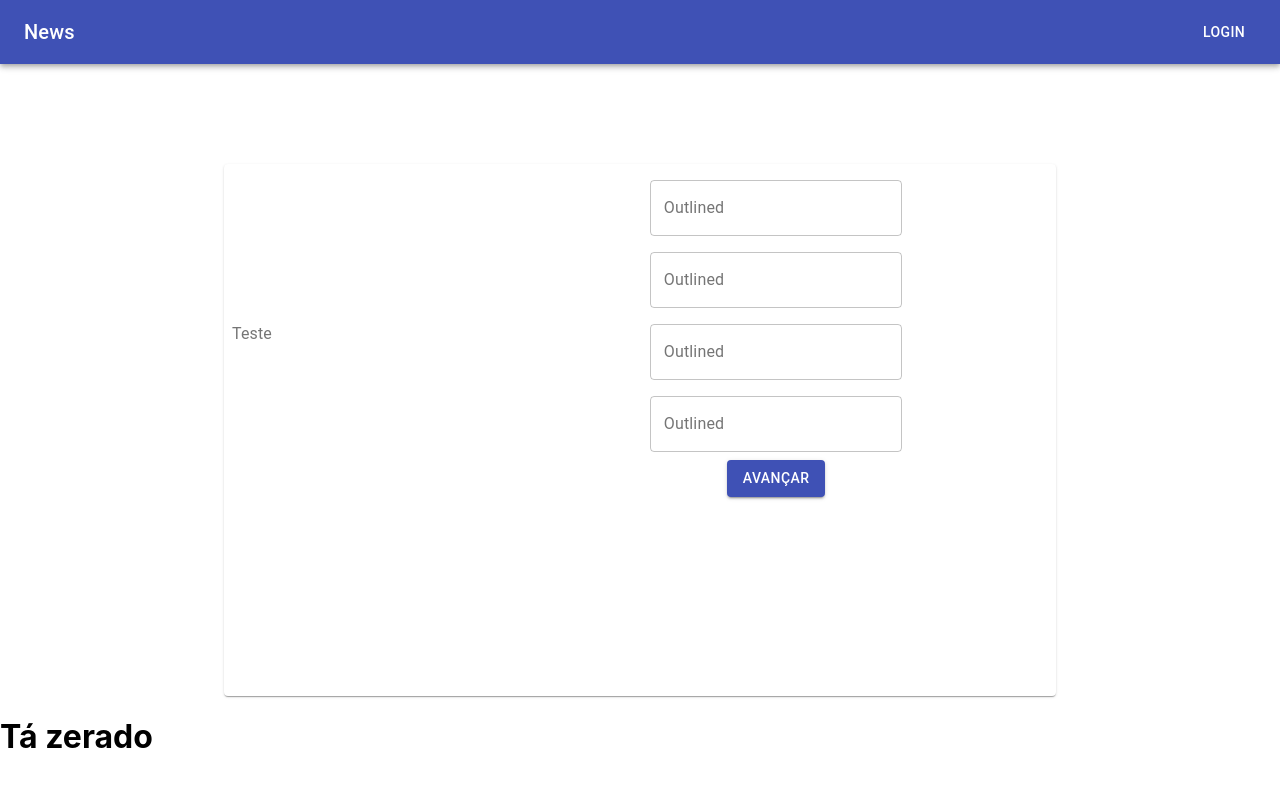
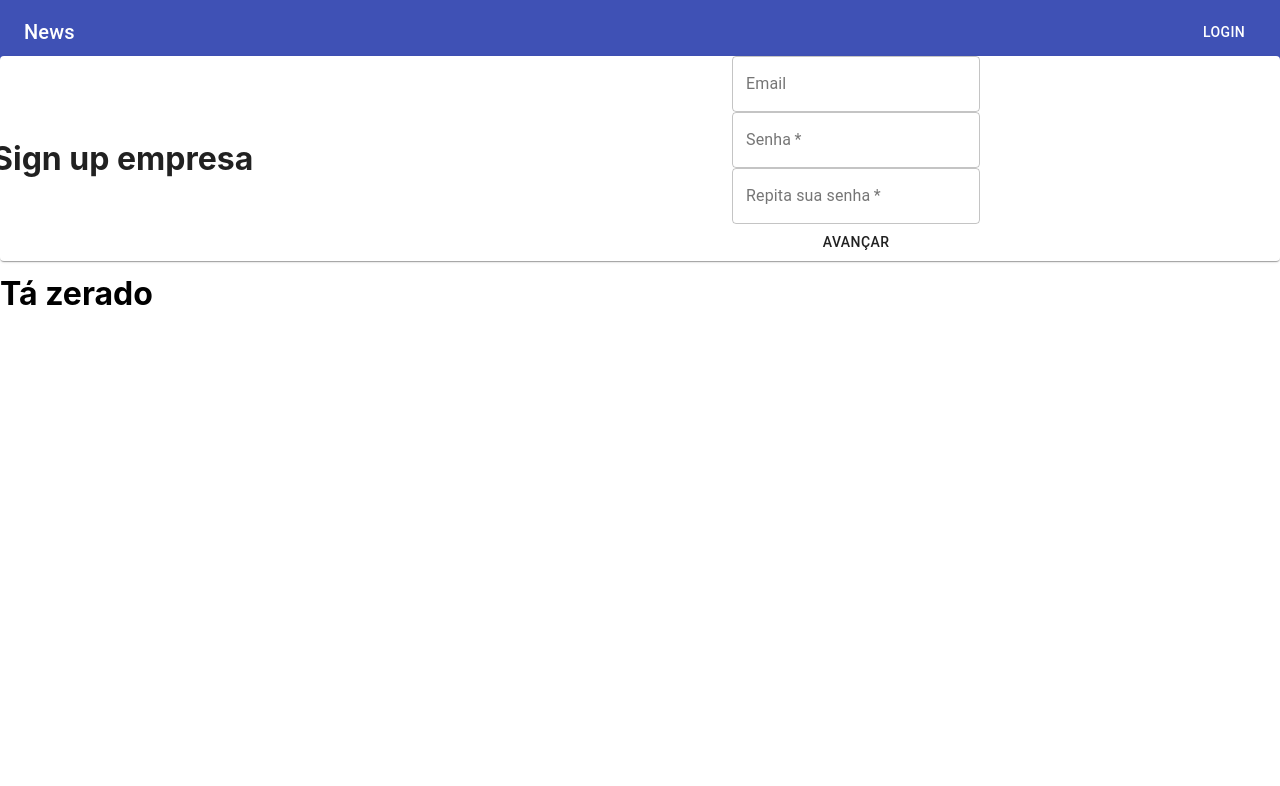
Before and after one commit to fabriciodossantos908/miauDote, a React (Create React App) app in the folder frontend-web/miaudote/: page /formCompany in a window 1280 px wide. Shown: the top 786 px of the page. Built offline with nearby package versions, Linux system fonts and the light colour scheme.

Commit message:
prep to use Formik

```diff
--- a/frontend-web/miaudote/src/components/signUp/company/Formcompany.js
+++ b/frontend-web/miaudote/src/components/signUp/company/checkoutCompanyStep.js
@@ -5,10 +5,11 @@ import CompanyAddress from './companyAddress'
 import Home from '../../../pages/home'
 // import * as yup from 'yup';
 import RemoveMask from '../../../validations/RemoveMask';
+import { makeStyles } from '@material-ui/core';
 
 const rmvMask = new RemoveMask()
 
-export class FormCompany extends Component {
+export class CheckoutCompanyStep extends Component {
   constructor(props) {
     super(props)
     this.state = {
@@ -148,7 +149,25 @@ export class FormCompany extends Component {
     }
   }
 
+
   render() {
+    const useStyles = makeStyles((theme) => ({
+      root: {
+        flexGrow: 1,
+        '& .MuiTextField-root': {
+          margin: theme.spacing(1),
+          width: '25ch',
+        }
+      },
+      paper: {
+        padding: theme.spacing(2),
+        margin: 'auto',
+        marginTop: 100,
+        maxWidth: 800,
+        minHeight: 500
+      },
+    }))
+
     const { step } = this.state
     switch (step) {
       case 1:
@@ -158,7 +177,7 @@ export class FormCompany extends Component {
             prevStep={this.prevStep}
             handleChange={this.handleChange}
             state={this.state}
-            valInsert={this.valInsert}
+            useStyles={useStyles}
           />
         );
       case 2:
@@ -187,4 +206,4 @@ export class FormCompany extends Component {
   }
 }
 
-export default FormCompany
+export default CheckoutCompanyStep
--- a/frontend-web/miaudote/src/components/signUp/company/companyAddress.js
+++ b/frontend-web/miaudote/src/components/signUp/company/companyAddress.js
@@ -1,37 +1,44 @@
 import React, { Component } from 'react'
-import Axios from 'axios'
-import Company from '../../../api/company'
-import RemoveMask from '../../../validations/RemoveMask';
-import { makeStyles, TextField, Paper, Grid, InputLabel, Box, Button } from '@material-ui/core';
-
-
-const apiCompany = new Company()
-const rmvMask = new RemoveMask()
+import { TextField, Paper, Grid, InputLabel, Box, Button } from '@material-ui/core';
 
 
 export class companyAddress extends Component {
     render() {
-        const useStyles = makeStyles((theme) => ({
-            root: {
-              flexGrow: 1,
-              '& .MuiTextField-root': {
-                margin: theme.spacing(1),
-                width: '25ch',
-              }
-            },
-            paper: {
-              padding: theme.spacing(2),
-              margin: 'auto',
-              marginTop: 100,
-              maxWidth: 800,
-              minHeight: 500
-            },
-          }));
-
-          const classes = useStyles()
+          const classes = this.props.useStyles
 
         return (
             <div>
+                 <div className={classes.root}>
+            <Paper className={classes.paper}>
+              <Grid container spacing={2}>
+                <Grid
+                xs={4}
+                  container
+                  direction="column"
+                  justify="center"
+                  alignItems="flex-start"
+                >            <Box item xs={3} sm container color="" >
+                    <InputLabel>Teste</InputLabel>
+                  </Box>
+                </Grid>
+                <Grid
+                  xs
+                  container
+                  direction="column"
+                  justify="flex-end"
+                  alignItems="center"
+                >
+
+                    <TextField label="Cep" variant="outlined"  />
+                    <TextField label="Outlined" variant="outlined" />
+                    <TextField label="Outlined" variant="outlined" />
+                    <TextField label="Outlined" variant="outlined" />
+
+                    <Button variant="contained" color="primary">Avançar</Button>
+                </Grid>
+              </Grid>
+            </Paper>
+          </div>
 
             </div>
         )
--- a/frontend-web/miaudote/src/components/signUp/company/companyBaseInfo.js
+++ b/frontend-web/miaudote/src/components/signUp/company/companyBaseInfo.js
@@ -1,6 +1,8 @@
-import React from 'react';
+import React, { Component } from 'react'
 import { makeStyles, TextField, Paper, Grid, InputLabel, Box, Button } from '@material-ui/core';
 
+export class companyBaseInfo extends Component {
+  render() {
     const useStyles = makeStyles((theme) => ({
       root: {
         flexGrow: 1,
@@ -16,16 +18,13 @@ const useStyles = makeStyles((theme) => ({
         maxWidth: 800,
         minHeight: 500
       },
-}));
-
-
-export default function ComplexGrid() {
-  const classes = useStyles();
+    }))
 
     return (
-    <div className={classes.root}>
-      <Paper className={classes.paper}>
+      <div className={useStyles.root}>
+        <Paper className={useStyles.paper}>
           <Grid container spacing={2}>
+
             <Grid
               xs={4}
               container
@@ -33,7 +32,7 @@ export default function ComplexGrid() {
               justify="center"
               alignItems="flex-start"
             >            <Box item xs={3} sm container color="" >
-              <InputLabel>Teste</InputLabel>
+            <h1>Sign up empresa</h1>
               </Box>
             </Grid>
             <Grid
@@ -43,16 +42,19 @@ export default function ComplexGrid() {
               justify="flex-end"
               alignItems="center"
             >
+              <TextField requied label="Email" variant="outlined" />
+              <TextField required label="Senha" variant="outlined" />
+              <TextField required label="Repita sua senha" variant="outlined" />
 
-              <TextField label="Outlined" variant="outlined" />
-              <TextField label="Outlined" variant="outlined" />
-              <TextField label="Outlined" variant="outlined" />
-              <TextField label="Outlined" variant="outlined" />
-
-              <Button variant="contained" color="primary">Avançar</Button>
+              <Button variant="con  tained" color="primary">Avançar</Button>
             </Grid>
           </Grid>
         </Paper>
       </div>
     );
+
   }
+
+}
+
+export default companyBaseInfo
--- a/frontend-web/miaudote/src/components/signUp/user/FormUser.js
+++ b/frontend-web/miaudote/src/components/signUp/user/FormUser.js
@@ -6,6 +6,7 @@ import Confirm from './Confirm'
 import Home from '../../../pages/home'
 // import * as yup from 'yup';
 import RemoveMask from '../../../validations/RemoveMask';
+import { makeStyles } from '@material-ui/core';
 
 
 const mask = new RemoveMask()
@@ -177,6 +178,24 @@ export default class UserInfo extends Component {
         });
     }
 
+    useStyles () {  makeStyles((theme) => ({
+        root: {
+          flexGrow: 1,
+          '& .MuiTextField-root': {
+            margin: theme.spacing(1),
+            width: '25ch',
+          }
+        },
+        paper: {
+          padding: theme.spacing(2),
+          margin: 'auto',
+          marginTop: 100,
+          maxWidth: 800,
+          minHeight: 500
+        },
+      }));
+    }
+
     render() {
         const { step } = this.state
         const state = this.state
@@ -187,8 +206,8 @@ export default class UserInfo extends Component {
                     nextStep={this.nextStep}
                     prevStep={this.prevStep}
                     handleChange={this.handleChange}
-                    validInsert={this.valInsert}
                     state={state}
+                    useStyles={this.useStyles}
                 />
             );
             case 2: {
--- a/frontend-web/miaudote/src/components/signUp/user/FormUserInitialnfo.js
+++ b/frontend-web/miaudote/src/components/signUp/user/FormUserInitialnfo.js
@@ -1,38 +1,10 @@
 import React, { Component } from 'react'
-import { makeStyles, TextField, Paper, Grid, InputLabel, Box, Button } from '@material-ui/core';
+import { TextField, Paper, Grid, InputLabel, Box, Button } from '@material-ui/core';
 
-export default class FormBaseInfo extends Component {
-    state = {
-        styles: {}
-    }
-
-    useStyles () {  makeStyles((theme) => ({
-        root: {
-          flexGrow: 1,
-          '& .MuiTextField-root': {
-            margin: theme.spacing(1),
-            width: '25ch',
-          }
-        },
-        paper: {
-          padding: theme.spacing(2),
-          margin: 'auto',
-          marginTop: 100,
-          maxWidth: 800,
-          minHeight: 500
-        },
-      }));
-    }
-
-    componentWillMount() {
-        const styles = this.useStyles()
-        this.setState({
-            [this.state.styles] : styles
-        })
-    }
-
+export default class FormUserInitialInfo extends Component {
     render() {
-        const classes = this.useStyles()
+          console.log(this.props.useStyles())
+          const classes = this.props.useStyles
         return (
             <div className={classes.root}>
             <Paper className={classes.paper}>
@@ -49,7 +21,7 @@ export default class FormBaseInfo extends Component {
                 </Grid>
                 <Grid
                   xs
-                  container
+                  container="true"
                   direction="column"
                   justify="flex-end"
                   alignItems="center"
@@ -65,6 +37,6 @@ export default class FormBaseInfo extends Component {
               </Grid>
             </Paper>
           </div>
-                         )
+              )
     }
 }
--- a/frontend-web/miaudote/src/components/signUp/user/FormUserPersonalInfo.js
+++ b/frontend-web/miaudote/src/components/signUp/user/FormUserPersonalInfo.js
@@ -22,7 +22,6 @@ export default class pesonalData extends Component {
 
           const classes = useStyles()
 
-        const { state, handleChange, nextStep, prevStep } = this.props;
         return (
             <div className={classes.root}>
             <Paper className={classes.paper}>
--- a/frontend-web/miaudote/src/routes.js
+++ b/frontend-web/miaudote/src/routes.js
@@ -2,7 +2,7 @@ import React from 'react'
 import { BrowserRouter as Router, Switch, Route } from 'react-router-dom'
 
 import Home from './pages/home'
-import FormCompany from './components/signUp/company/Formcompany'
+import CheckoutCompanyStep from './components/signUp/company/checkoutCompanyStep'
 import Login from './components/SignIn/Login'
 import FormUser from './components/signUp/user/FormUser'
 import Test from './pages/test'
@@ -19,7 +19,7 @@ function Routes() {
                 </Route>
 
                 <Route path='/formCompany' exact >
-                    <FormCompany />
+                    <CheckoutCompanyStep />
                 </Route>
 
                 <Route path='/formUser' exact >
```
Lines whose indentation alone changed are shown as unchanged.
